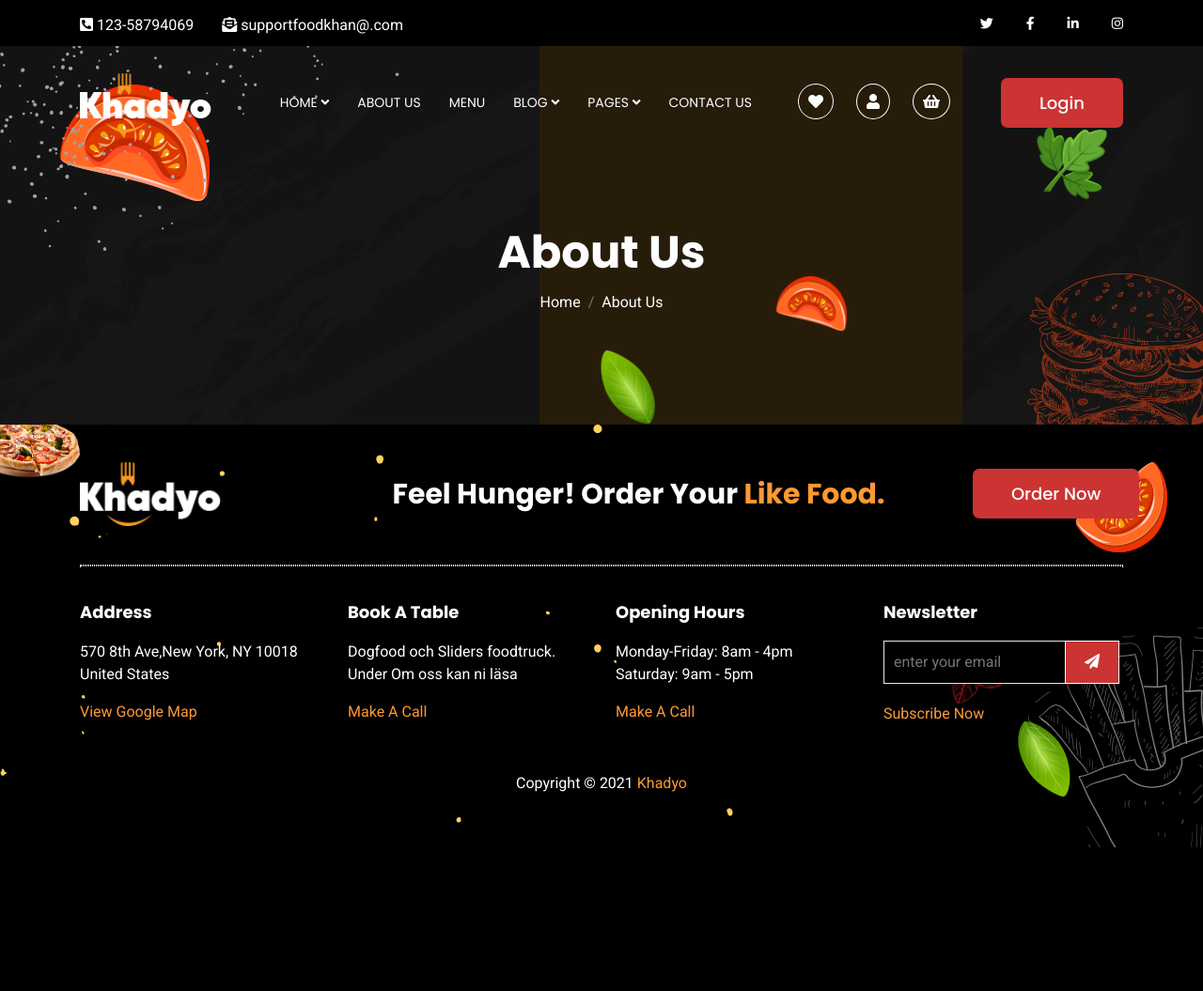
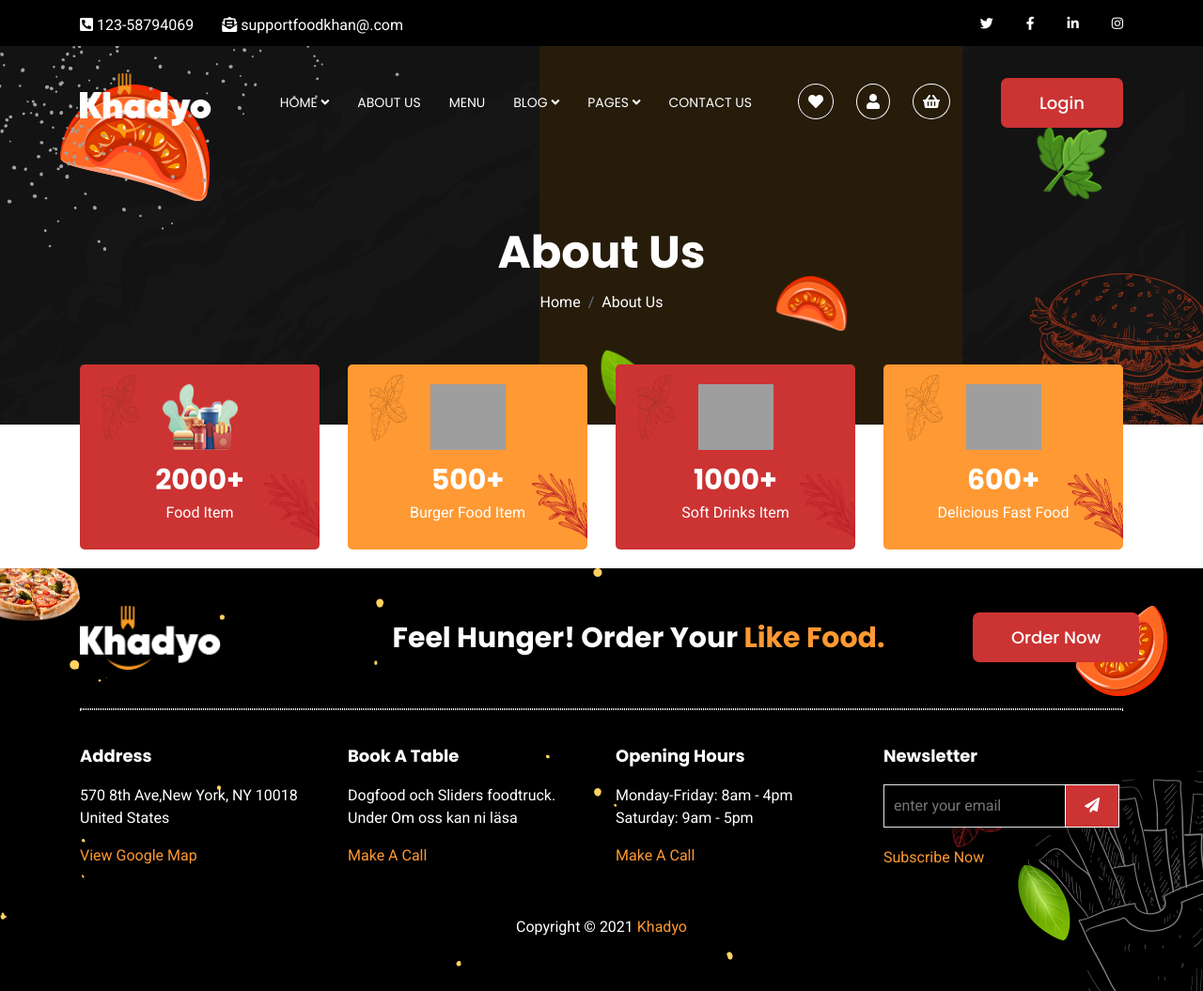
Before and after one commit to duongnx97/Khadyo, a PHP site: page /about.html in a window 1280 px wide. Shown: the whole page at 94% size. Before the commit the page ends 902 px from the top, so only its background shows below. Run offline with PHP 8.4, Linux system fonts and the light colour scheme; grey boxes are pictures that could not be loaded.

Commit message:
about update - food items

```diff
--- a/about.html
+++ b/about.html
@@ -140,6 +140,50 @@
         </div>
     </div>
 
+    <!-- food-items countdown -->
+    <div class="foods-counter">
+        <div class="container">
+            <div class="row foods-wrapper">
+                <div class="col-lg-3 col-md-6">
+                    <div class="single-food text-center">
+                        <img src="images/icons/3.png" alt="">
+                        <span class="items counter">2000</span>
+                        <p>food item</p>
+                        <span class="g-s-4"><img src="images/shapes/10.png" alt=""></span>
+                        <span class="g-s-5"><img src="images/shapes/14.png" alt=""></span>
+                    </div>
+                </div>
+                <div class="col-lg-3 col-md-6">
+                    <div class="single-food orange text-center">
+                        <img src="images/icons/f-2.png" alt="">
+                        <span class="items counter">500</span>
+                        <p> burger food item</p>
+                        <span class="g-s-4"><img src="images/shapes/10.png" alt=""></span>
+                        <span class="g-s-5"><img src="images/shapes/14.png" alt=""></span>
+                    </div>
+                </div>
+                <div class="col-lg-3 col-md-6">
+                    <div class="single-food text-center">
+                        <img src="images/icons/f-3.png" alt="">
+                        <span class="items counter">1000</span>
+                        <p> soft drinks item</p>
+                        <span class="g-s-4"><img src="images/shapes/10.png" alt=""></span>
+                        <span class="g-s-5"><img src="images/shapes/14.png" alt=""></span>
+                    </div>
+                </div>
+                <div class="col-lg-3 col-md-6">
+                    <div class="single-food orange text-center">
+                        <img src="images/icons/f-4.png" alt="">
+                        <span class="items counter">600</span>
+                        <p>Delicious Fast Food</p>
+                        <span class="g-s-4"><img src="images/shapes/10.png" alt=""></span>
+                        <span class="g-s-5"><img src="images/shapes/14.png" alt=""></span>
+                    </div>
+                </div>
+            </div>
+        </div>
+    </div>
+
 
     <!-- footer area -->
     <footer class="padding-top-40 padding-bottom-40">
--- a/css/style.css
+++ b/css/style.css
@@ -3243,12 +3243,6 @@ ul.slick-dots li.slick-active button {
     width: 75px;
 }
 
-@media (max-width: 767.98px) {
-    .breadcrumb-area .bread-shapes .b-shape-1 {
-        display: none;
-    }
-}
-
 .breadcrumb-area .bread-shapes .b-shape-2 {
     position: absolute;
     left: 50%;
@@ -3258,34 +3252,10 @@ ul.slick-dots li.slick-active button {
     transform: rotate(177deg);
 }
 
-@media (max-width: 767.98px) {
-    .breadcrumb-area .bread-shapes .b-shape-2 {
-        display: none;
-    }
-}
-
 .breadcrumb-area .bread-shapes .b-shape-3 {
     position: absolute;
     top: 20%;
     left: 5%;
-}
-
-@media (min-width: 992px) and (max-width: 1199.98px) {
-    .breadcrumb-area .bread-shapes .b-shape-3 {
-        display: none;
-    }
-}
-
-@media (min-width: 768px) and (max-width: 991.98px) {
-    .breadcrumb-area .bread-shapes .b-shape-3 {
-        display: none;
-    }
-}
-
-@media (max-width: 767.98px) {
-    .breadcrumb-area .bread-shapes .b-shape-3 {
-        display: none;
-    }
 }
 
 .breadcrumb-area .bread-shapes .b-shape-4 {
@@ -3308,12 +3278,6 @@ ul.slick-dots li.slick-active button {
     -ms-transform: rotate(125deg);
     transform: rotate(125deg);
     width: 75px;
-}
-
-@media (max-width: 767.98px) {
-    .breadcrumb-area .bread-shapes .b-shape-6 {
-        display: none;
-    }
 }
 
 .breadcrumb-area h2 {
@@ -3346,6 +3310,137 @@ ul.slick-dots li.slick-active button {
 
 .breadcrumb-area .breadcrumb .breadcrumb-item a:hover {
     color: #cc3333;
+}
+
+
+/* Responsive Breadcrumb Section */
+
+@media (max-width: 767.98px) {
+    .breadcrumb-area .bread-shapes .b-shape-1 {
+        display: none;
+    }
+    .breadcrumb-area .bread-shapes .b-shape-2 {
+        display: none;
+    }
+    .breadcrumb-area .bread-shapes .b-shape-3 {
+        display: none;
+    }
+    .breadcrumb-area .bread-shapes .b-shape-6 {
+        display: none;
+    }
+}
+
+@media (min-width: 992px) and (max-width: 1199.98px) {
+    .breadcrumb-area .bread-shapes .b-shape-3 {
+        display: none;
+    }
+}
+
+@media (min-width: 768px) and (max-width: 991.98px) {
+    .breadcrumb-area .bread-shapes .b-shape-3 {
+        display: none;
+    }
+}
+
+
+/* About Page */
+
+.foods-counter {
+    margin-top: -64px;
+}
+
+@media (min-width: 768px) and (max-width: 991.98px) {
+    .foods-counter {
+        margin-top: 0;
+        padding-top: 120px;
+    }
+}
+
+@media (max-width: 767.98px) {
+    .foods-counter {
+        margin-top: 0;
+        padding-top: 120px;
+    }
+}
+
+.foods-counter .single-food {
+    border: 1px solid transparent;
+    padding: 10px 40px;
+    border-radius: 5px;
+    position: relative;
+    background: #cc3333;
+    margin-bottom: 20px;
+}
+
+.foods-counter .single-food span {
+    color: #ffffff;
+}
+
+.foods-counter .single-food p {
+    color: #ffffff;
+    text-transform: capitalize;
+}
+
+.foods-counter .single-food img {
+    width: 100px;
+    padding: 10px;
+    height: 90px;
+    margin: 0 auto;
+    position: relative;
+    z-index: 2;
+}
+
+.foods-counter .single-food .g-s-4 {
+    position: absolute;
+    bottom: 0;
+    right: -26px;
+    opacity: 1;
+    visibility: visible;
+    z-index: 1;
+}
+
+.foods-counter .single-food .g-s-4 img {
+    width: 72%;
+}
+
+.foods-counter .single-food .g-s-5 {
+    position: absolute;
+    top: 0;
+    left: 0;
+    opacity: 1;
+    visibility: visible;
+    z-index: 1;
+}
+
+.foods-counter .single-food .g-s-5 img {
+    width: 72%;
+}
+
+.foods-counter .single-food::after {
+    content: '';
+    width: 100%;
+    height: 100%;
+    position: absolute;
+    top: 0;
+    left: 0;
+    background: #cc3333;
+    opacity: 0;
+    visibility: hidden;
+    z-index: -1;
+}
+
+.foods-counter .single-food .items {
+    font-family: "Poppins", sans-serif;
+    font-weight: 700;
+    font-size: 30px;
+}
+
+.foods-counter .single-food .items::after {
+    content: '+';
+}
+
+.foods-counter .single-food.orange {
+    background-color: #ff9933;
 }
 
 
```
